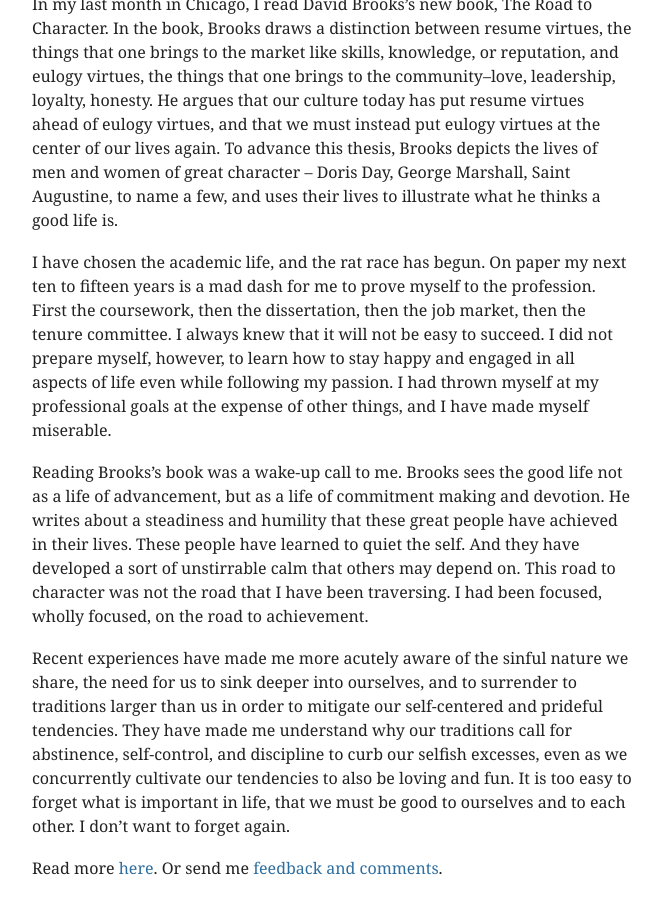
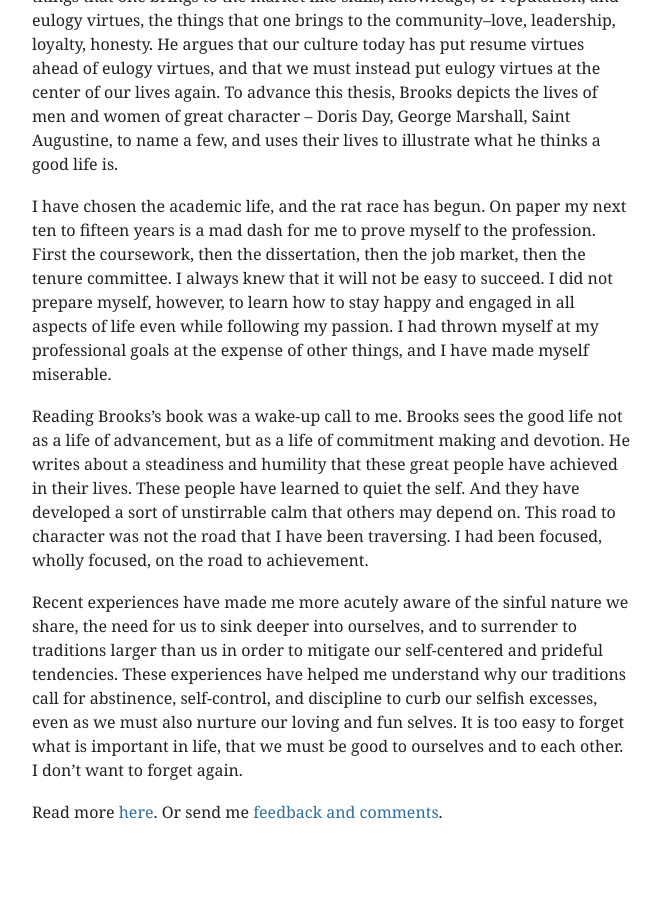
Before and after one commit to mbwong/mbwong.github.com, a Jekyll site: the page built from _posts/2015-06-15-reflections-from-beijing.md, in a window 1280 px wide and 900 px high, scrolled down 3168 px. Shown: the whole window, without its empty margins (308-970 px from the left). Built offline with Jekyll 4.4.1, drawn with Linux system fonts in a browser that asks for light colours; after the commit the page ends 4012 px from its top, so only the background shows below that; some of the changed text lies outside the part shown.

Commit message:
Update 2015-06-15-reflections-from-beijing.md

```diff
--- a/_posts/2015-06-15-reflections-from-beijing.md
+++ b/_posts/2015-06-15-reflections-from-beijing.md
@@ -48,4 +46,4 @@ I have chosen the academic life, and the rat race has begun. On paper my next te
 
 Reading Brooks's book was a wake-up call to me. Brooks sees the good life not as a life of advancement, but as a life of commitment making and devotion. He writes about a steadiness and humility that these great people have achieved in their lives. These people have learned to quiet the self. And they have developed a sort of unstirrable calm that others may depend on. This road to character was not the road that I have been traversing. I had been focused, wholly focused, on the road to achievement.
 
-Recent experiences have made me more acutely aware of the sinful nature we share, the need for us to sink deeper into ourselves, and to surrender to traditions larger than us in order to mitigate our self-centered and prideful tendencies. They have made me understand why our traditions call for abstinence, self-control, and discipline to curb our selfish excesses, even as we concurrently cultivate our tendencies to also be loving and fun. It is too easy to forget what is important in life, that we must be good to ourselves and to each other. I don’t want to forget again.
+Recent experiences have made me more acutely aware of the sinful nature we share, the need for us to sink deeper into ourselves, and to surrender to traditions larger than us in order to mitigate our self-centered and prideful tendencies. These experiences have helped me understand why our traditions call for abstinence, self-control, and discipline to curb our selfish excesses, even as we must also nurture our loving and fun selves. It is too easy to forget what is important in life, that we must be good to ourselves and to each other. I don’t want to forget again.
```
Also changed, not shown: other parts of _posts/2015-06-15-reflections-from-beijing.md (+1 -3 lines).
